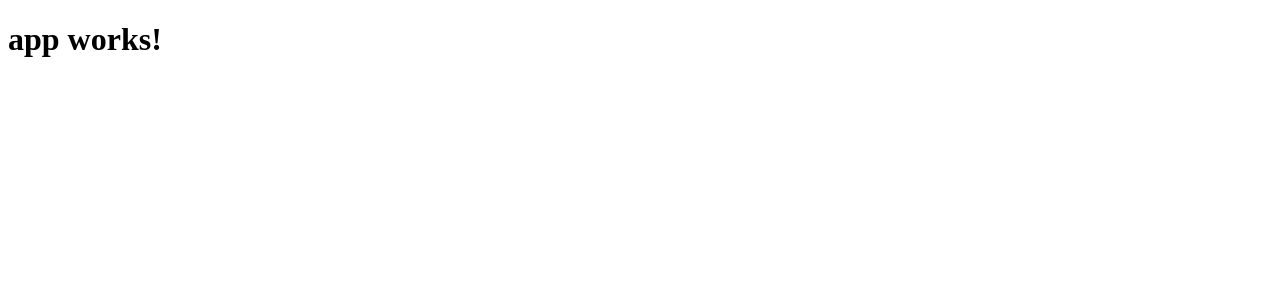
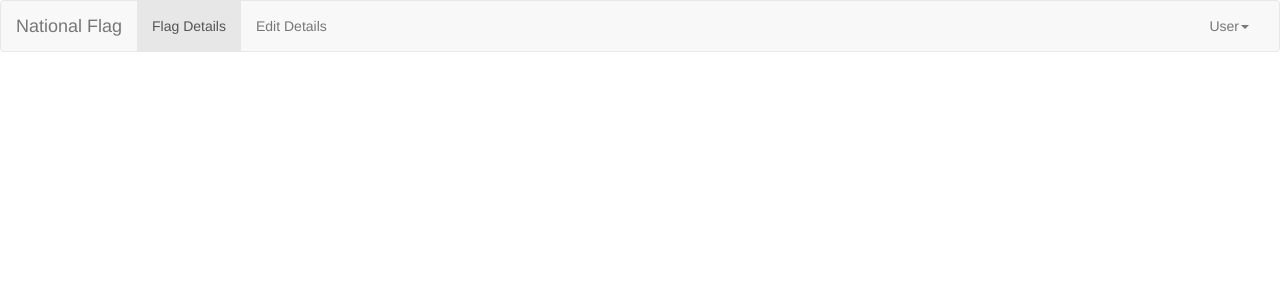
Before and after one commit to fellyralph/NationalFlag, an Angular app: page / in a window 1280 px wide. Shown: the top 300 px of the page. Built offline with nearby package versions, Linux system fonts and the light colour scheme.

Commit message:
addition of header componet

```diff
--- a/src/app/app.component.html
+++ b/src/app/app.component.html
@@ -1,3 +1 @@
-<h1>
-  {{title}}
-</h1>
+<nf-header></nf-header>
--- a/src/app/app.component.ts
+++ b/src/app/app.component.ts
@@ -2,8 +2,7 @@
 
 @Component({
   selector: 'app-root',
-  templateUrl: './app.component.html',
-  styleUrls: ['./app.component.css']
+  templateUrl: './app.component.html'
 })
 export class AppComponent {
   title = 'app works!';
--- a/src/app/app.module.ts
+++ b/src/app/app.module.ts
@@ -4,10 +4,14 @@
 import { HttpModule } from '@angular/http';
 
 import { AppComponent } from './app.component';
+import { CountryFlagComponent } from './country-flag/country-flag.component';
+import { HeaderComponent } from './header.component';
 
 @NgModule({
   declarations: [
-    AppComponent
+    AppComponent,
+    CountryFlagComponent,
+    HeaderComponent
   ],
   imports: [
     BrowserModule,
--- /dev/null
+++ b/src/app/country-flag/country-flag.component.html
@@ -0,0 +1,3 @@
+<p>
+  country-flag works!
+</p>
--- /dev/null
+++ b/src/app/country-flag/country-flag.component.ts
@@ -0,0 +1,14 @@
+import { Component, OnInit } from '@angular/core';
+
+@Component({
+  selector: 'app-country-flag',
+  templateUrl: './country-flag.component.html'
+})
+export class CountryFlagComponent implements OnInit {
+
+  constructor() { }
+
+  ngOnInit() {
+  }
+
+}
--- /dev/null
+++ b/src/app/header.component.html
@@ -0,0 +1,35 @@
+<nav class="navbar navbar-default">
+  <div class="container-fluid">
+    <!-- Brand and toggle get grouped for better mobile display -->
+    <div class="navbar-header">
+      <button type="button" class="navbar-toggle collapsed" data-toggle="collapse" data-target="#bs-example-navbar-collapse-1" aria-expanded="false">
+        <span class="sr-only">Toggle navigation</span>
+        <span class="icon-bar"></span>
+        <span class="icon-bar"></span>
+        <span class="icon-bar"></span>
+      </button>
+      <a class="navbar-brand" href="#">National Flag</a>
+    </div>
+
+    <!-- Collect the nav links, forms, and other content for toggling -->
+    <div class="collapse navbar-collapse" id="bs-example-navbar-collapse-1">
+      <ul class="nav navbar-nav">
+        <li class="active"><a href="#">Flag Details <span class="sr-only">(current)</span></a></li>
+        <li><a href="#">Edit Details</a></li>
+      </ul>
+      <ul class="nav navbar-nav navbar-right">
+        <!--<li><a href="#">Link</a></li>-->
+        <li class="dropdown">
+          <a href="#" class="dropdown-toggle" data-toggle="dropdown" role="button" aria-haspopup="true" aria-expanded="false">User<span class="caret"></span></a>
+          <ul class="dropdown-menu">
+            <li><a href="#">Action</a></li>
+            <li><a href="#">Another action</a></li>
+            <li><a href="#">Something else here</a></li>
+            <li role="separator" class="divider"></li>
+            <li><a href="#">Separated link</a></li>
+          </ul>
+        </li>
+      </ul>
+    </div><!-- /.navbar-collapse -->
+  </div><!-- /.container-fluid -->
+</nav>
--- /dev/null
+++ b/src/app/header.component.ts
@@ -0,0 +1,15 @@
+import { Component, OnInit } from '@angular/core';
+
+@Component({
+  selector: 'nf-header',
+  templateUrl: './header.component.html',
+  styles: []
+})
+export class HeaderComponent implements OnInit {
+
+  constructor() { }
+
+  ngOnInit() {
+  }
+
+}
--- a/src/index.html
+++ b/src/index.html
@@ -7,6 +7,7 @@
 
   <meta name="viewport" content="width=device-width, initial-scale=1">
   <link rel="icon" type="image/x-icon" href="favicon.ico">
+  <link rel="stylesheet" href="https://maxcdn.bootstrapcdn.com/bootstrap/3.3.7/css/bootstrap.min.css" integrity="sha384-BVYiiSIFeK1dGmJRAkycuHAHRg32OmUcww7on3RYdg4Va+PmSTsz/K68vbdEjh4u" crossorigin="anonymous">
 </head>
 <body>
   <app-root>Loading...</app-root>
```
Also changed, not shown: src/app/app.component.css (deleted), 1 other file (tests, documents, lock files or other folders).
